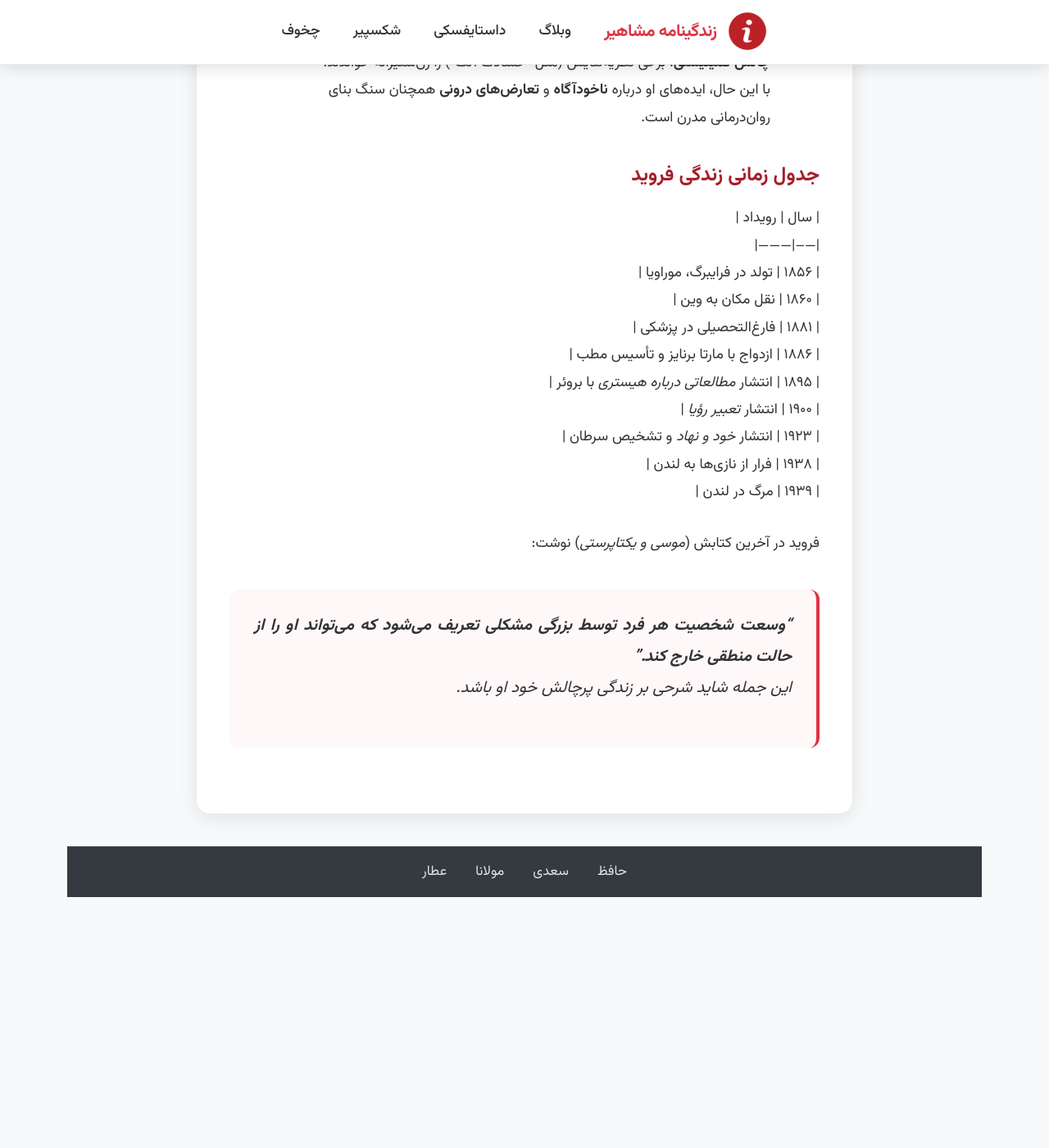
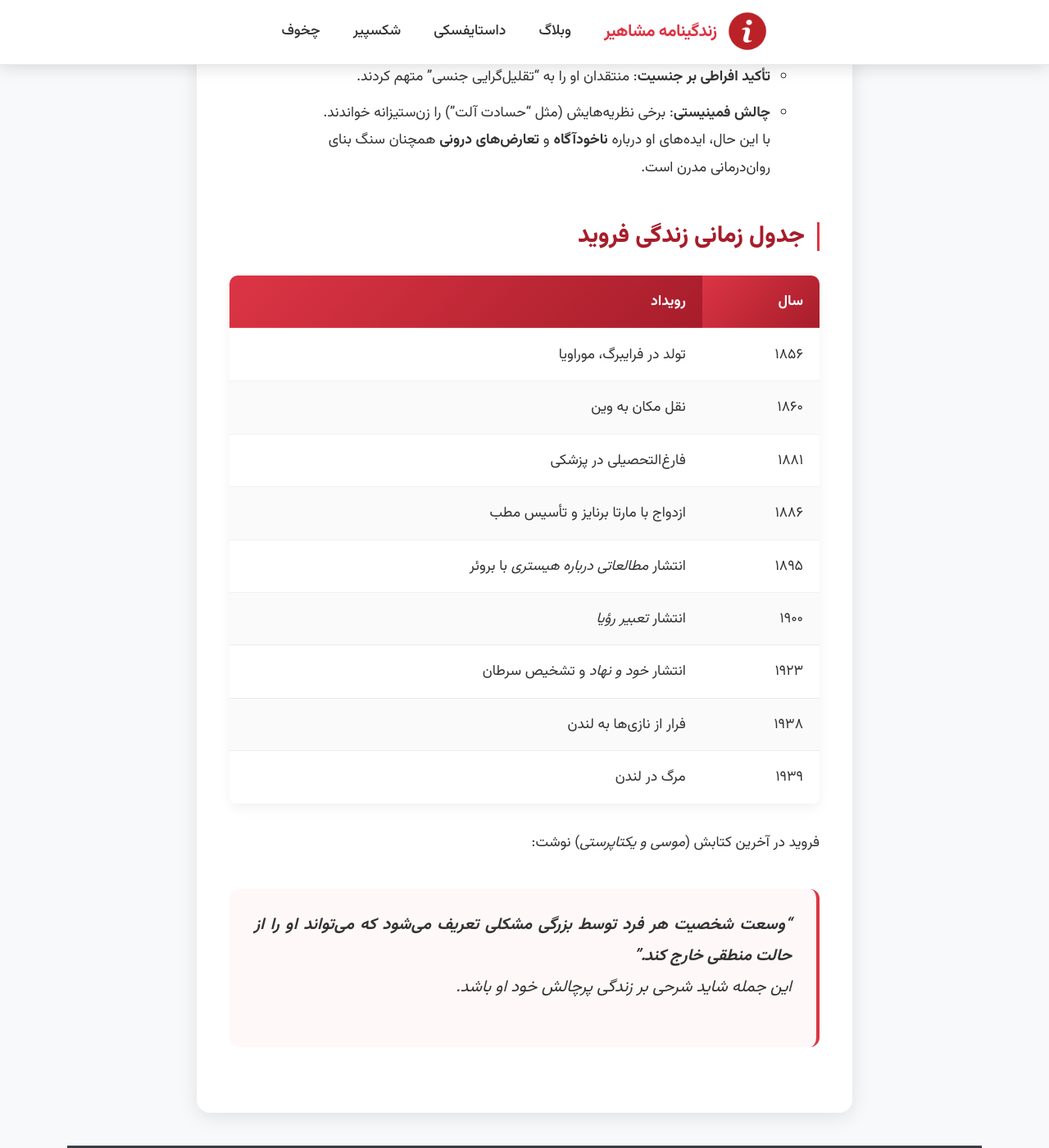
Before and after one commit to darkblog/darkblog.github.io, a Jekyll site: the page built from _posts/2025-7-21-104.md, in a window 1280 px wide and 1400 px high, scrolled down 3149 px. Shown: the whole window at 82% size. Built offline with Jekyll 4.4.1, drawn with Linux system fonts in a browser that asks for light colours; before the commit the page ends 4251 px from its top, so only the background shows below that; some of the changed text lies outside the part shown.

Commit message:
Update 2025-7-21-104.md

```diff
--- a/_posts/2025-7-21-104.md
+++ b/_posts/2025-7-21-104.md
@@ -28,16 +26,16 @@ title: زندگینامه زیگموند فروید
   - **لیبیدو**: انرژی روانی-جنسی که به اشتباه صرفاً "شهوانی" تفسیر شده، در حالی که فروید آن را معادل **عشق و حیات** می‌دانست.
   - **انتقال (Transference)**: فرافکنی احساسات بیمار نسبت به چهره‌های مهم زندگی (مثل والدین) به درمانگر.
 
-### زندگی شخصی و چالش‌ها
+## زندگی شخصی و چالش‌ها
 - **ازدواج و خانواده**: در ۱۸۸۶ با **مارتا برنایز** (نوه خاخام ارشد هامبورگ) ازدواج کرد. آنها شش فرزند داشتند، از جمله **آنا فروید** که روانکاو مشهوری شد. شایعاتی درباره رابطه عاشقانه فروید با **مینا برنایز** (خواهر مارتا) وجود دارد، اما مستندات قطعی اندک است.
 - **اعتیاد به سیگار و سرطان**: از ۲۴ سالگی روزانه ۲۰ سیگار برگ می‌کشید. در ۱۹۲۳ به **سرطان دهان** مبتلا شد و تا پایان عمر ۳۳ بار تحت جراحی قرار گرفت، اما سیگار را ترک نکرد.
 
-### تبعید و مرگ
+## تبعید و مرگ
 پس از الحاق اتریش به آلمان نازی در ۱۹۳۸، کتاب‌های فروید به عنوان "آثار علم یهودی" سوزانده شدند. او با کنایه گفت:
 > «چه پیشرفتی! در قرون وسطی مرا می‌سوزاندند، امروز به سوزاندن کتاب‌هایم بسنده می‌کنند!».
 با کمک مالی **ماری بناپارت** و دیپلمات‌های خارجی، به **لندن** گریخت. در ۲۳ سپتامبر ۱۹۳۹، با تزریق دوز کشنده **مورفین** به زندگی خود پایان داد. خاکستر او در گلدانی یونانی در **موزه فروید لندن** نگهداری می‌شود.
 
-### میراث و انتقادات
+## میراث و انتقادات
 - **تأثیر جهانی**: روانکاوی بر روانشناسی، ادبیات، هنر و انسان‌شناسی تأثیر گذاشت. **فیلیپ ریف** جامعه‌شناس، ظهور "انسان روان‌شناختی" را مرهون فروید می‌داند.
 - **انتقادات**:
   - **غیرعلمی بودن**: نظریه‌های او مبتنی بر داده‌های تجربی محدود بودند.
@@ -45,7 +43,8 @@ title: زندگینامه زیگموند فروید
   - **چالش فمینیستی**: برخی نظریه‌هایش (مثل "حسادت آلت") را زن‌ستیزانه خواندند.
 با این حال، ایده‌های او درباره **ناخودآگاه** و **تعارض‌های درونی** همچنان سنگ بنای روان‌درمانی مدرن است.
 
-### جدول زمانی زندگی فروید
+## جدول زمانی زندگی فروید
+
 | سال | رویداد |
 |-----|---------|
 | ۱۸۵۶ | تولد در فرایبرگ، موراویا |
```
Also changed, not shown: other parts of _posts/2025-7-21-104.md (+5 -7 lines).
